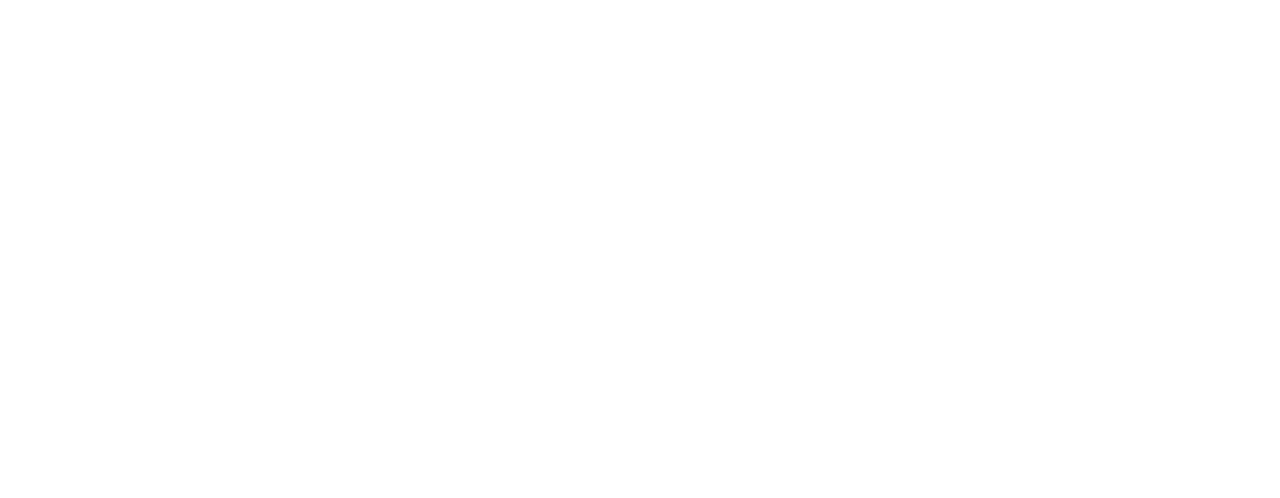
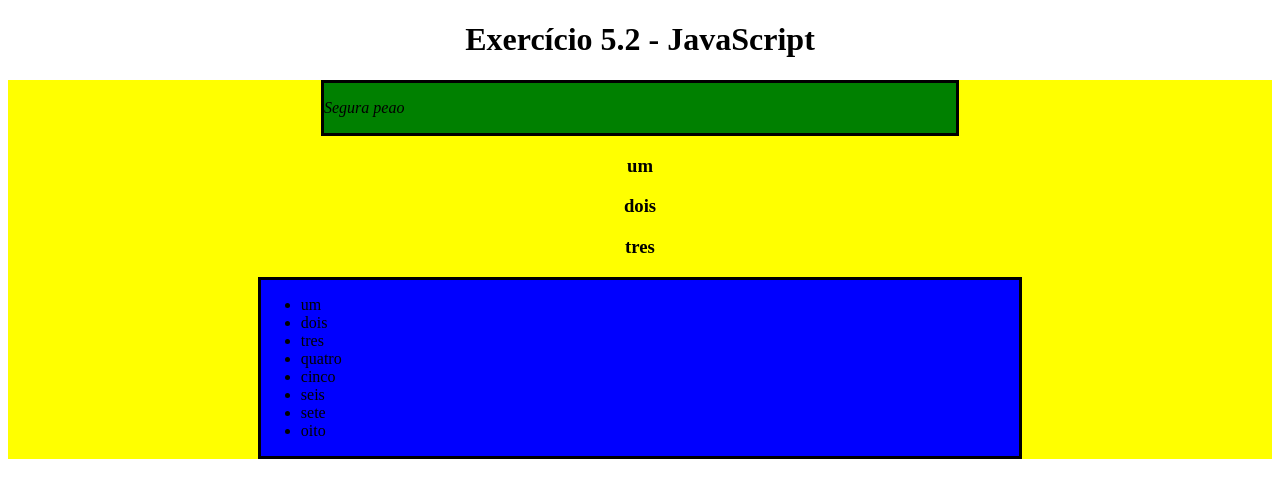
Before and after one commit to carlosarraes/trybexercicios, a plain HTML site: page 5/2/index.html in a window 1280 px wide. Drawn offline with Linux system fonts and the light colour scheme.

Commit message:
Finalizado 5.2

```diff
--- a/5/2/app.js
+++ b/5/2/app.js
@@ -0,0 +1,52 @@
+const title = document.createElement('h1');
+const body = document.body;
+const mainSec = document.createElement('main');
+const sectionSec = document.createElement('section');
+const leftSectionSec = document.createElement('section');
+const rightSectionSec = document.createElement('section');
+const pSectionSec = document.createElement('p');
+const imgLeftSection = document.createElement('img');
+const ulRightSection = document.createElement('ul');
+const arrayRightSection = ['um', 'dois', 'tres', 'quatro', 'cinco', 'seis', 'sete', 'oito', 'nove', 'dez'];
+const arrayMainSection = ['um', 'dois', 'tres'];
+
+for (let key of arrayRightSection){
+    const liRightSection = document.createElement('li');
+    liRightSection.innerText = key;
+    ulRightSection.appendChild(liRightSection);
+}
+
+title.innerText = 'Exercício 5.2 - JavaScript'
+title.classList.toggle('title');
+mainSec.classList.toggle('main-content')
+sectionSec.classList.toggle('center-content')
+leftSectionSec.classList.toggle('left-content')
+imgLeftSection.src = 'https://picsum.photos/200'
+imgLeftSection.classList.toggle('small-image')
+rightSectionSec.classList.toggle('right-content')
+pSectionSec.innerText = 'Segura peao'
+
+body.appendChild(title)
+body.appendChild(mainSec)
+
+mainSec.appendChild(sectionSec)
+sectionSec.appendChild(pSectionSec)
+for (let key of arrayMainSection){
+    const h3MainSection = document.createElement('h3');
+    h3MainSection.innerText = key;
+    h3MainSection.classList.toggle('description');
+    mainSec.appendChild(h3MainSection)
+}
+
+mainSec.appendChild(leftSectionSec)
+leftSectionSec.appendChild(imgLeftSection)
+
+mainSec.appendChild(rightSectionSec)
+rightSectionSec.appendChild(ulRightSection)
+
+mainSec.removeChild(leftSectionSec)
+rightSectionSec.style.marginRight = 'auto';
+sectionSec.style.backgroundColor = 'green';
+
+ulRightSection.removeChild(ulRightSection.lastElementChild);
+ulRightSection.removeChild(ulRightSection.lastElementChild);
```
Also changed, not shown: 5/2/index.html (+0 -1 lines), 5/2/notes.md (+15 -15 lines).
